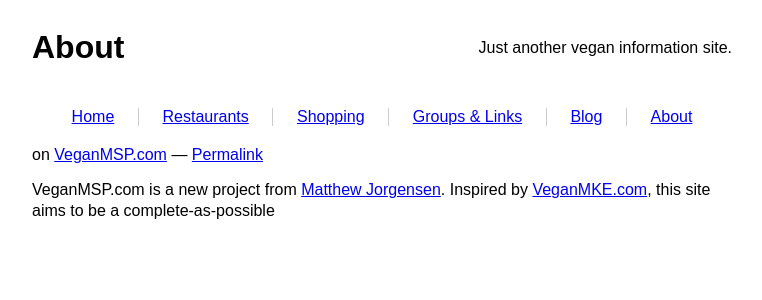
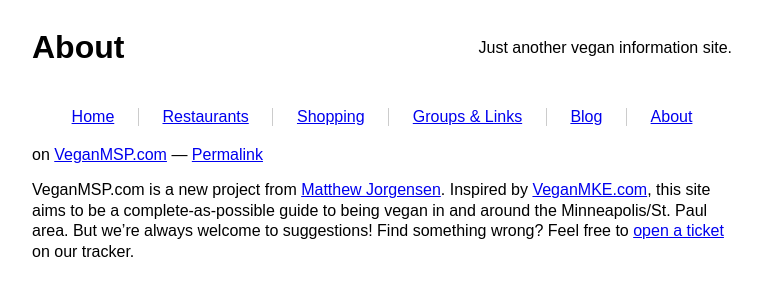
Before and after one commit to VeganMSP/veganmsp.com-jekyll, a Jekyll site: the page built from about.md, in a window 1280 px wide. Shown: the top 300 px of the page, without its empty margins (258-1020 px from the left). Built offline with Jekyll 4.4.1, drawn with Linux system fonts in a browser that asks for light colours.

Commit message:
Add link to tracker on About page

```diff
--- a/about.md
+++ b/about.md
@@ -8,6 +8,10 @@
 
 VeganMSP.com is a new project from [Matthew Jorgensen][blog]. Inspired
 by [VeganMKE.com][veganmke], this site aims to be a complete-as-possible
+guide to being vegan in and around the Minneapolis/St. Paul area. But
+we're always welcome to suggestions! Find something wrong? Feel free to
+[open a ticket][tracker] on our tracker.
 
 [blog]:https://jrgnsn.net/
 [veganmke]:https://veganmilwaukee.com/
+[tracker]:https://todo.sr.ht/~mjorgensen/veganmsp.com
```
